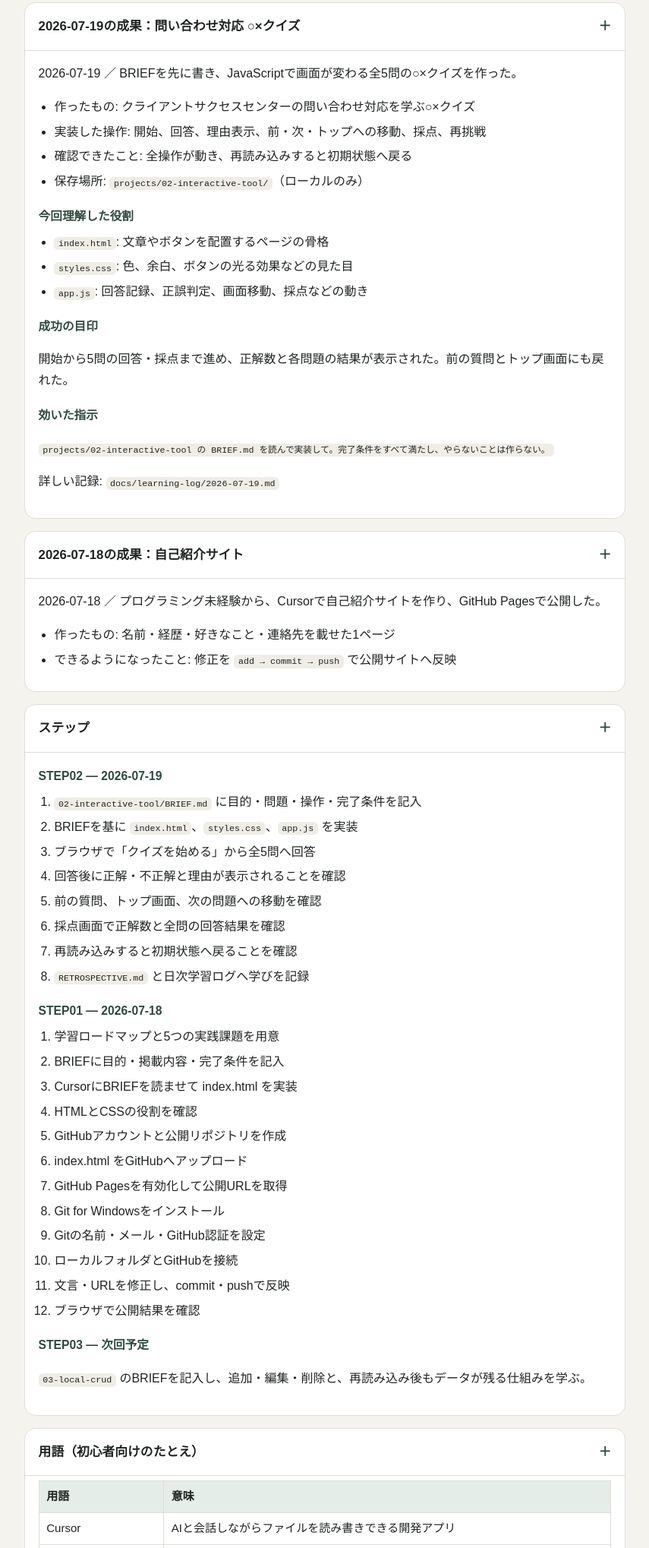
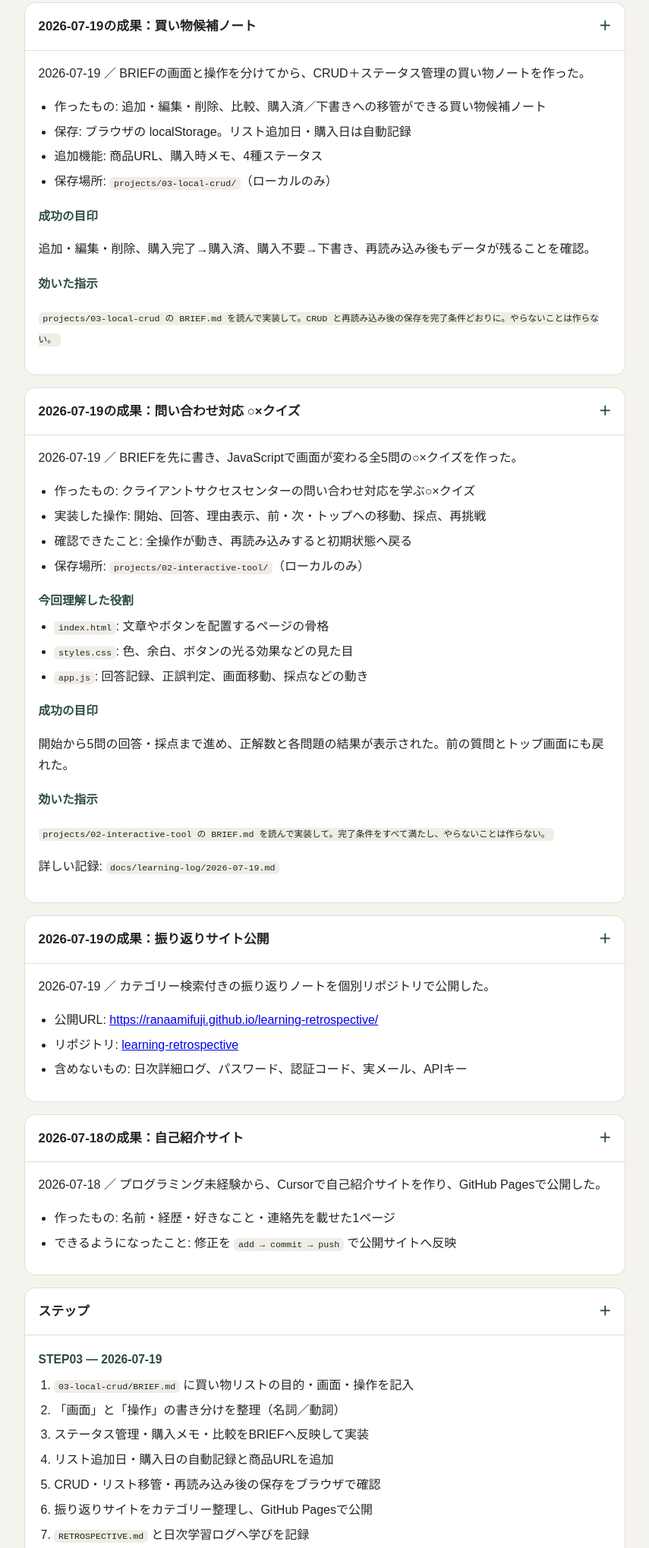
Before and after one commit to ranaamifuji/learning-retrospective, a plain HTML site: page index.html in a window 1280 px wide. Shown: the part 332-2370 px from the top of the page at 76% size, without its empty margins (212-1067 px from the left). Drawn offline with Linux system fonts and the light colour scheme.

Commit message:
今日の学び（課題03・BRIEF書き分け・公開成果）を振り返りサイトへ蓄積する
買い物候補ノートとステップ・用語・つまずき・一言プロンプトを追記し、次回の1手を04へ更新する。

Co-authored-by: Cursor <cursoragent@cursor.com>

```diff
--- a/index.html
+++ b/index.html
@@ -235,6 +235,23 @@
     </nav>
 
     <section class="card" data-category="outputs">
+      <h2><span>2026-07-19の成果：買い物候補ノート</span><span class="mark">＋</span></h2>
+      <div class="body">
+        <p class="meta">2026-07-19 ／ BRIEFの画面と操作を分けてから、CRUD＋ステータス管理の買い物ノートを作った。</p>
+        <ul>
+          <li>作ったもの: 追加・編集・削除、比較、購入済／下書きへの移管ができる買い物候補ノート</li>
+          <li>保存: ブラウザの localStorage。リスト追加日・購入日は自動記録</li>
+          <li>追加機能: 商品URL、購入時メモ、4種ステータス</li>
+          <li>保存場所: <code>projects/03-local-crud/</code>（ローカルのみ）</li>
+        </ul>
+        <h3>成功の目印</h3>
+        <p>追加・編集・削除、購入完了→購入済、購入不要→下書き、再読み込み後もデータが残ることを確認。</p>
+        <h3>効いた指示</h3>
+        <p><code>projects/03-local-crud の BRIEF.md を読んで実装して。CRUD と再読み込み後の保存を完了条件どおりに。やらないことは作らない。</code></p>
+      </div>
+    </section>
+
+    <section class="card" data-category="outputs">
       <h2><span>2026-07-19の成果：問い合わせ対応 ○×クイズ</span><span class="mark">＋</span></h2>
       <div class="body">
         <p class="meta">2026-07-19 ／ BRIEFを先に書き、JavaScriptで画面が変わる全5問の○×クイズを作った。</p>
@@ -259,6 +276,18 @@
     </section>
 
     <section class="card" data-category="outputs">
+      <h2><span>2026-07-19の成果：振り返りサイト公開</span><span class="mark">＋</span></h2>
+      <div class="body">
+        <p class="meta">2026-07-19 ／ カテゴリー検索付きの振り返りノートを個別リポジトリで公開した。</p>
+        <ul>
+          <li>公開URL: <a href="https://ranaamifuji.github.io/learning-retrospective/">https://ranaamifuji.github.io/learning-retrospective/</a></li>
+          <li>リポジトリ: <a href="https://github.com/ranaamifuji/learning-retrospective">learning-retrospective</a></li>
+          <li>含めないもの: 日次詳細ログ、パスワード、認証コード、実メール、APIキー</li>
+        </ul>
+      </div>
+    </section>
+
+    <section class="card" data-category="outputs">
       <h2><span>2026-07-18の成果：自己紹介サイト</span><span class="mark">＋</span></h2>
       <div class="body">
         <p class="meta">2026-07-18 ／ プログラミング未経験から、Cursorで自己紹介サイトを作り、GitHub Pagesで公開した。</p>
@@ -272,6 +301,17 @@
     <section class="card" data-category="steps">
       <h2><span>ステップ</span><span class="mark">＋</span></h2>
       <div class="body">
+        <h3>STEP03 — 2026-07-19</h3>
+        <ol>
+          <li><code>03-local-crud/BRIEF.md</code> に買い物リストの目的・画面・操作を記入</li>
+          <li>「画面」と「操作」の書き分けを整理（名詞／動詞）</li>
+          <li>ステータス管理・購入メモ・比較をBRIEFへ反映して実装</li>
+          <li>リスト追加日・購入日の自動記録と商品URLを追加</li>
+          <li>CRUD・リスト移管・再読み込み後の保存をブラウザで確認</li>
+          <li>振り返りサイトをカテゴリー整理し、GitHub Pagesで公開</li>
+          <li><code>RETROSPECTIVE.md</code> と日次学習ログへ学びを記録</li>
+        </ol>
+
         <h3>STEP02 — 2026-07-19</h3>
         <ol>
           <li><code>02-interactive-tool/BRIEF.md</code> に目的・問題・操作・完了条件を記入</li>
@@ -300,8 +340,8 @@
           <li>ブラウザで公開結果を確認</li>
         </ol>
 
-        <h3>STEP03 — 次回予定</h3>
-        <p><code>03-local-crud</code> のBRIEFを記入し、追加・編集・削除と、再読み込み後もデータが残る仕組みを学ぶ。</p>
+        <h3>STEP04 — 次回予定</h3>
+        <p><code>04-deployed-app</code> のBRIEFを記入し、主要機能3つ・README・デモURL付きで公開できるアプリを目指す。</p>
       </div>
     </section>
 
@@ -322,6 +362,10 @@
             <tr><td>状態</td><td>現在の問題番号や選んだ回答など、操作によって変わる情報</td></tr>
             <tr><td>イベント</td><td>クリックなどをきっかけに処理を実行する仕組み</td></tr>
             <tr><td>初期化</td><td>回答や問題番号を最初の状態へ戻すこと</td></tr>
+            <tr><td>CRUD</td><td>追加・表示・編集・削除の4操作</td></tr>
+            <tr><td>localStorage</td><td>ブラウザ内にデータを残す仕組み。再読み込み後も使える</td></tr>
+            <tr><td>ステータス</td><td>未購入／検討中／購入完了など、今の状態を表す区分</td></tr>
+            <tr><td>カテゴリー検索</td><td>成果物・共通ナレッジ・ステップなどで絞り込んで探すこと</td></tr>
             <tr><td>README</td><td>プロジェクトの入口の説明書</td></tr>
             <tr><td>BRIEF</td><td>作る前に目的・内容・完了条件・やらないことを決める仕様書</td></tr>
             <tr><td>ローカル</td><td>自分のPCの中にある状態</td></tr>
@@ -387,6 +431,13 @@
           <p><span class="label">方針:</span> 基本は推奨・初期値でよい</p>
           <p><span class="label">重要:</span> PATHは3rd-party許可、認証はGit Credential Manager</p>
           <p><span class="label">補足:</span> VS Code Insidersは今回不要。Cursorだけで進められる</p>
+        </div>
+        <div class="stumble">
+          <h4>6. BRIEFの「画面」と「操作」のどちらに書くか迷う</h4>
+          <p><span class="label">症状:</span> やりたいことや項目名を、どちらに書けばよいか判断できない</p>
+          <p><span class="label">原因:</span> 「見える物」と「やること・結果」が同じ文に混ざる</p>
+          <p><span class="label">解決:</span> 画面＝名詞／部品、操作＝動詞／手順→結果、で振り分ける</p>
+          <p><span class="label">補足:</span> 迷ったら「写真に写るか／指を動かすか」で考える</p>
         </div>
       </div>
     </section>
@@ -467,6 +518,12 @@
 
         <h3>公開前の安全確認</h3>
         <p><code>公開・push前に、メールアドレス、パスワード、APIキー、認証コード、個人情報が含まれていないか確認して。問題があればpushせず報告して。</code></p>
+
+        <h3>BRIEFの画面と操作を整理する</h3>
+        <p><code>BRIEFの「画面」と「操作」を分けて整理して。画面は見える物、操作はやること→結果。実装はまだしないで。</code></p>
+
+        <h3>追加要件をBRIEFに追記してから実装する</h3>
+        <p><code>次の要件をBRIEFに追記してから実装して。（要件）。完了条件も更新して。</code></p>
       </div>
     </section>
 
@@ -478,7 +535,7 @@
           <tbody>
             <tr><td>学習ガイド</td><td><code>docs/</code></td></tr>
             <tr><td>日次の学び</td><td><code>docs/learning-log/日付.md</code></td></tr>
-            <tr><td>振り返りサイト（非公開）</td><td><code>学習の振り返り/</code></td></tr>
+            <tr><td>振り返りサイト</td><td><code>学習の振り返り/</code>（明示依頼時は個別公開可）</td></tr>
             <tr><td>実践課題</td><td><code>projects/番号-英語名/</code></td></tr>
             <tr><td>課題の仕様／振り返り</td><td>各課題の <code>BRIEF.md</code> / <code>RETROSPECTIVE.md</code></td></tr>
           </tbody>
@@ -501,7 +558,7 @@
       </div>
     </section>
 
-    <div class="next">次回の1手：03-local-crud のBRIEFを自分の言葉で埋め、追加・編集・削除と、再読み込み後もデータが残る仕組みを学ぶ。</div>
+    <div class="next">次回の1手：04-deployed-app のBRIEFを自分の言葉で埋め、主要機能3つ・README・デモURL付きで公開できるアプリを目指す。</div>
 
     <div class="warn">
       <strong>プライバシーのメモ：</strong>
```
